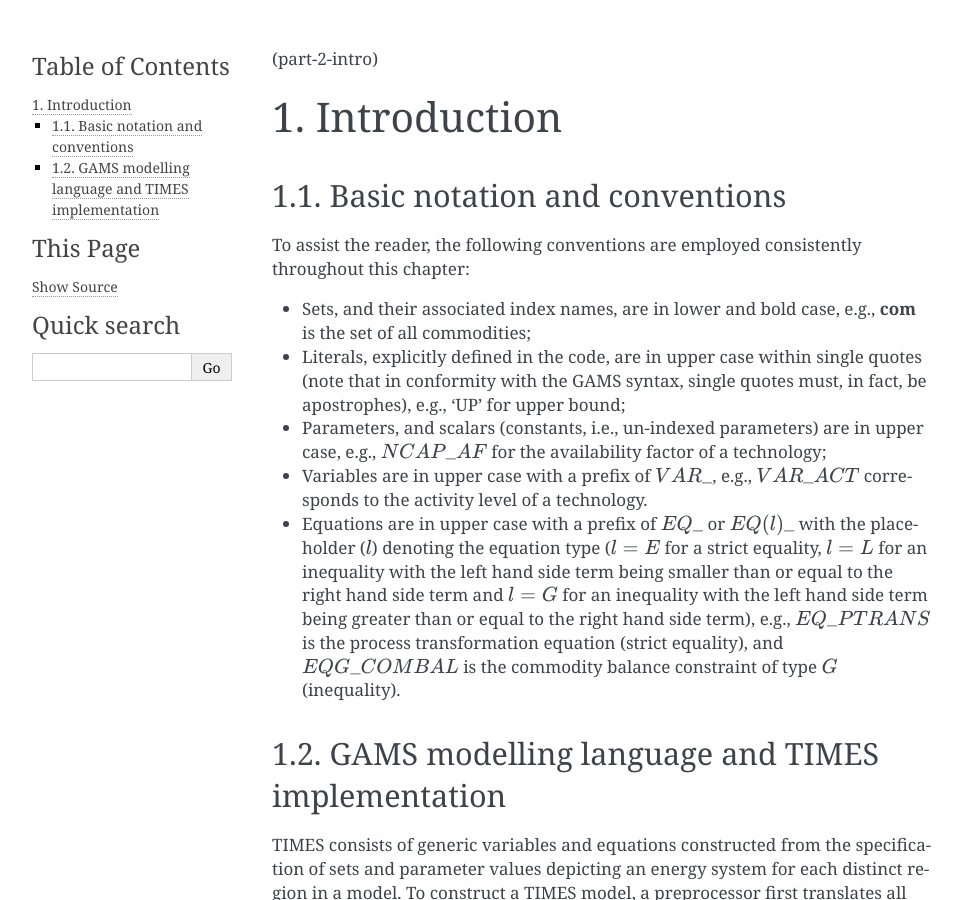
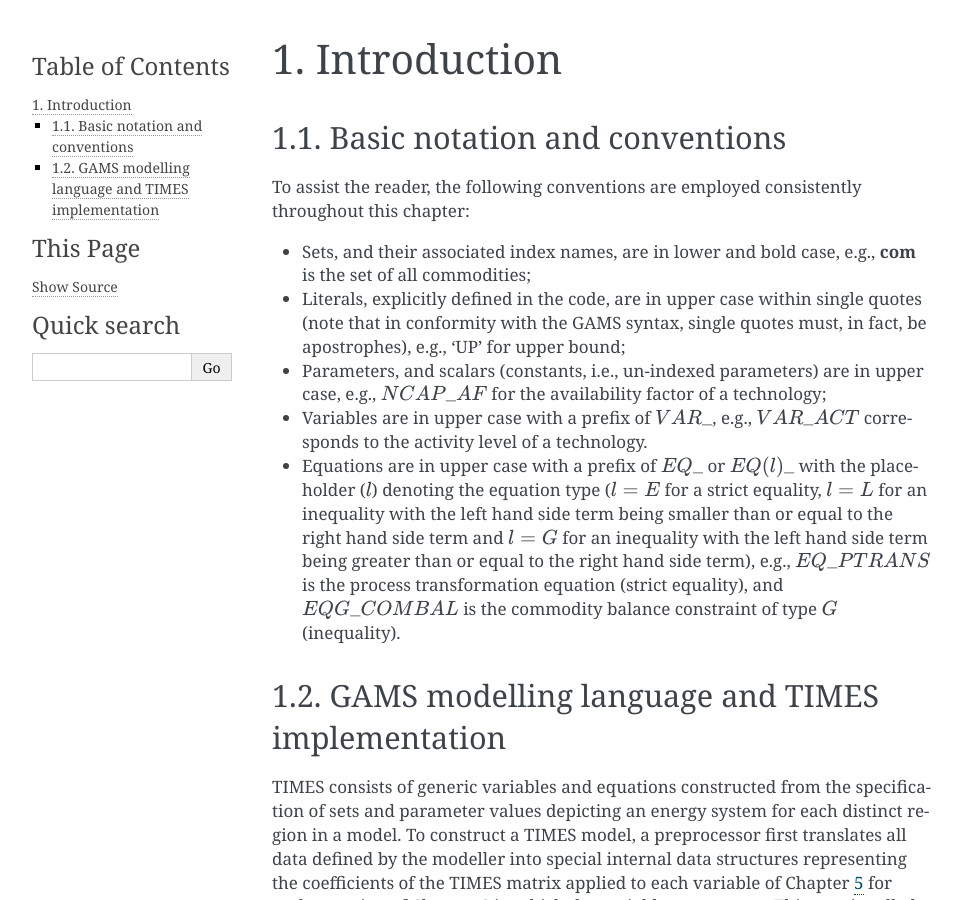
Before and after one commit to experimentarium/times, a Sphinx documentation site: the page built from docs/part-2/01-introduction.md, in a window 1280 px wide and 900 px high. Shown: the whole window, without its empty margins (148-1110 px from the left). Built offline with Sphinx 7.4.7, drawn with Linux system fonts in a browser that asks for light colours.

Commit message:
fix a warning

```diff
--- a/docs/part-2/01-introduction.md
+++ b/docs/part-2/01-introduction.md
@@ -1,4 +1,4 @@
-(part-2-intro)
+(part-2-intro)=
 # Introduction
 
 ## Basic notation and conventions
```
